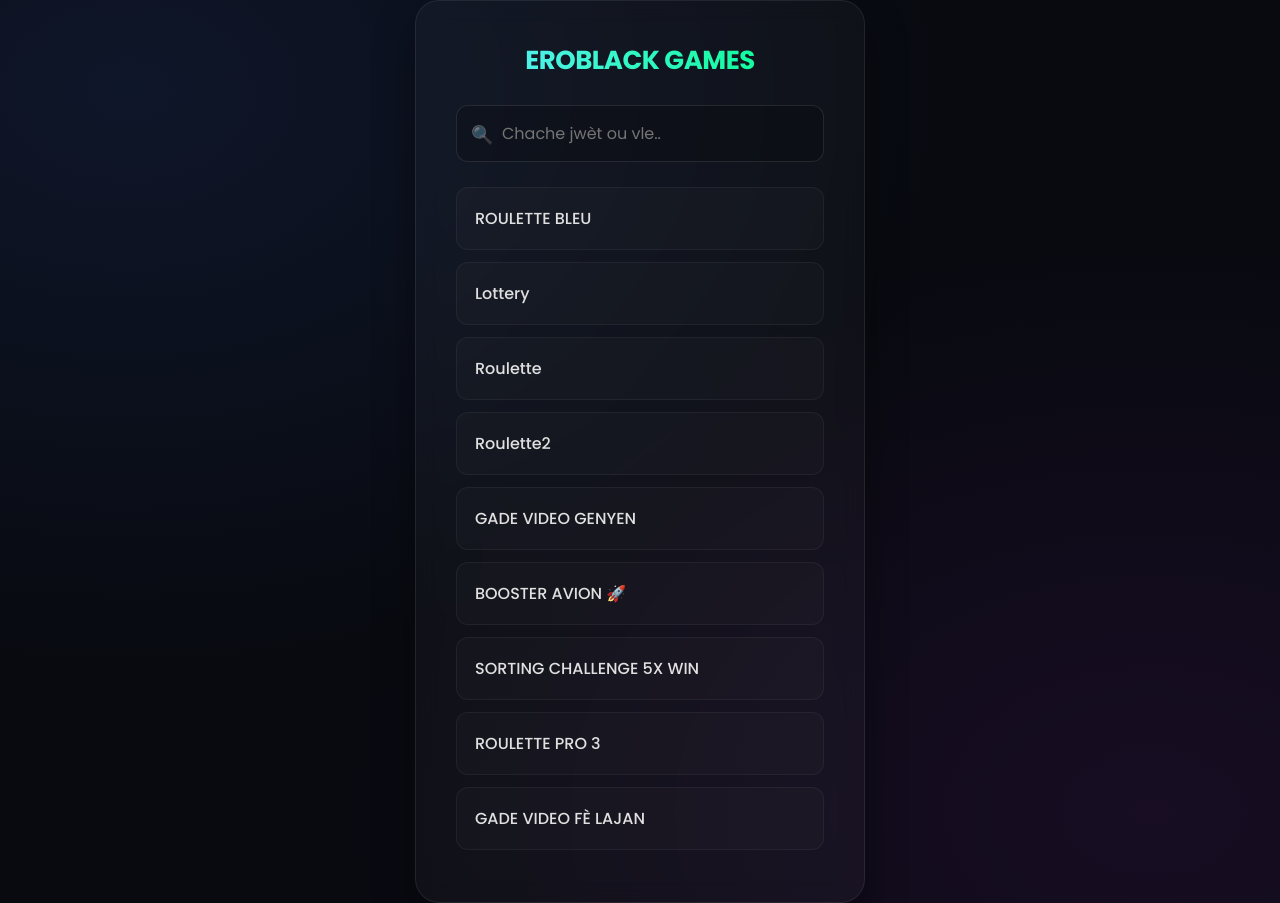
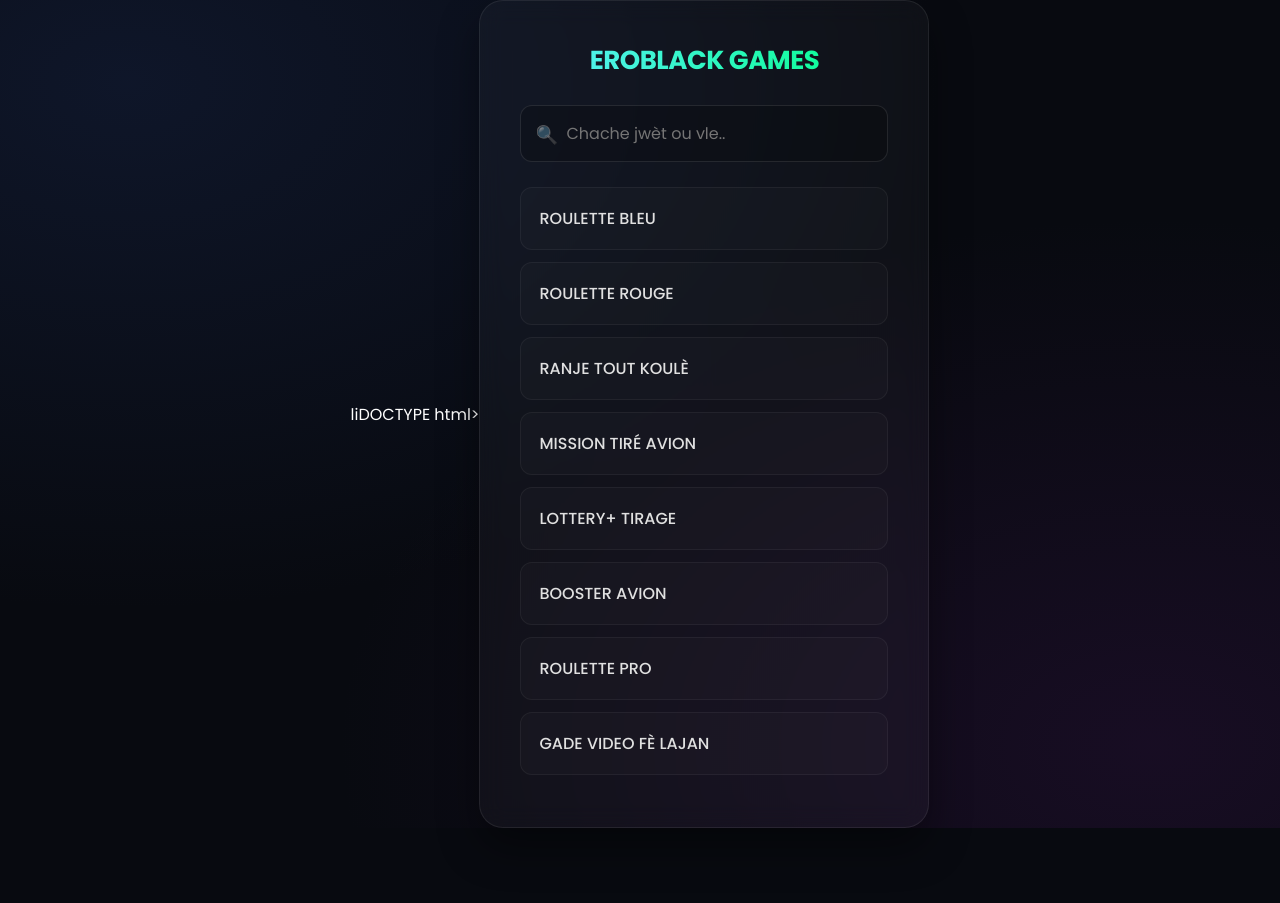
Before and after one commit to houseVd/Recherche2, a plain HTML site: page index.html in a window 1280 px wide. After the commit the page ends 828 px from the top, so only its background shows below. Drawn offline with Linux system fonts and the light colour scheme.

Commit message:
Update index.html

```diff
--- a/index.html
+++ b/index.html
@@ -1,4 +1,4 @@
-<!DOCTYPE html>
+liDOCTYPE html>
 <html lang="ht">
 <head>
   <meta charset="UTF-8">
@@ -160,15 +160,14 @@
 
     <!-- Lis non yo ak lyen espesifik ou a -->
     <ul id="lisMoun">
-      <li><a href="leroulettebleu.netlify.app/" target="_blank">ROULETTE BLEU </a></li>
-      <li><a href="https://eroblack.github.io/Lottery/" target="_blank"> Lottery</a></li>
-      <li><a href="https://eroblack.github.io/32500730/" target="_blank">Roulette</a></li>
-      <li><a href="https://eroblack.github.io/Roulette2/" target="_blank">Roulette2</a></li>
-      <li><a href="https://eroblack.github.io/GadeVideo//" target="_blank">GADE VIDEO GENYEN </a></li>
-      <li><a href="https://eroblack.github.io/AvionBooster//" target="_blank">BOOSTER AVION 🚀</a></li>
-      <li><a href="https://eroblack.github.io/PeteBull//" target="_blank">SORTING CHALLENGE 5X WIN</a></li>
-      <li><a href="https://eroblack.github.io/DoubRoulette/" target="_blank">ROULETTE PRO 3</a></li>
-      <li><a href="https://benstar42.github.io/GadeVieo010//" target="_blank">GADE VIDEO FÈ LAJAN </a></li>
+      <li><a href="https://leroulettebleu.netlify.app/" target="_blank">ROULETTE BLEU </a></li>
+      <li><a href="https://lerouletterouge.netlify.app/" target="_blank">ROULETTE ROUGE </a></li>
+      <li><a href="https://ranjetoukoule.netlify.app/" target="_blank">RANJE TOUT KOULÈ </a></li>
+      <li><a href="https://missiontiree.netlify.app/" target="_blank">MISSION TIRÉ AVION </a></li>
+      <li><a href="https://lottery2lottry.netlify.app/" target="_blank">LOTTERY+ TIRAGE </a></li>
+      <li><a href="https://booteravion.netlify.app/" target="_blank">BOOSTER AVION </a></li>
+      <li><a href="https://roulettepro2.netlify.app//" target="_blank">ROULETTE PRO </a></li>
+      <li><a href="https://gadevideo.netlify.app/" target="_blank">GADE VIDEO FÈ LAJAN </a></li>
     </ul>
   </div>
 
```
